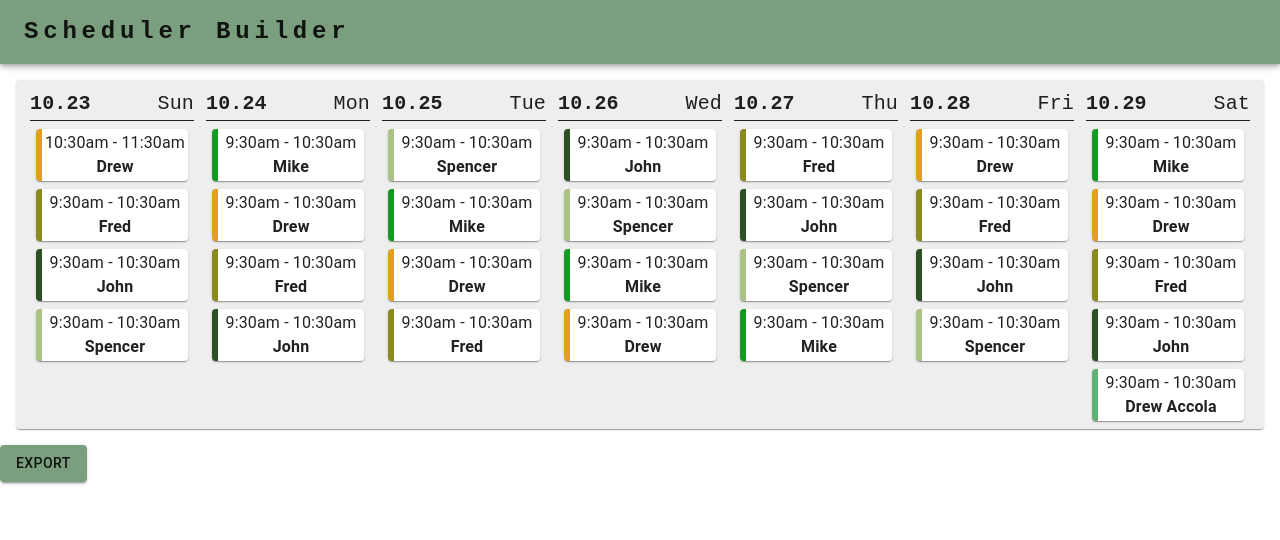
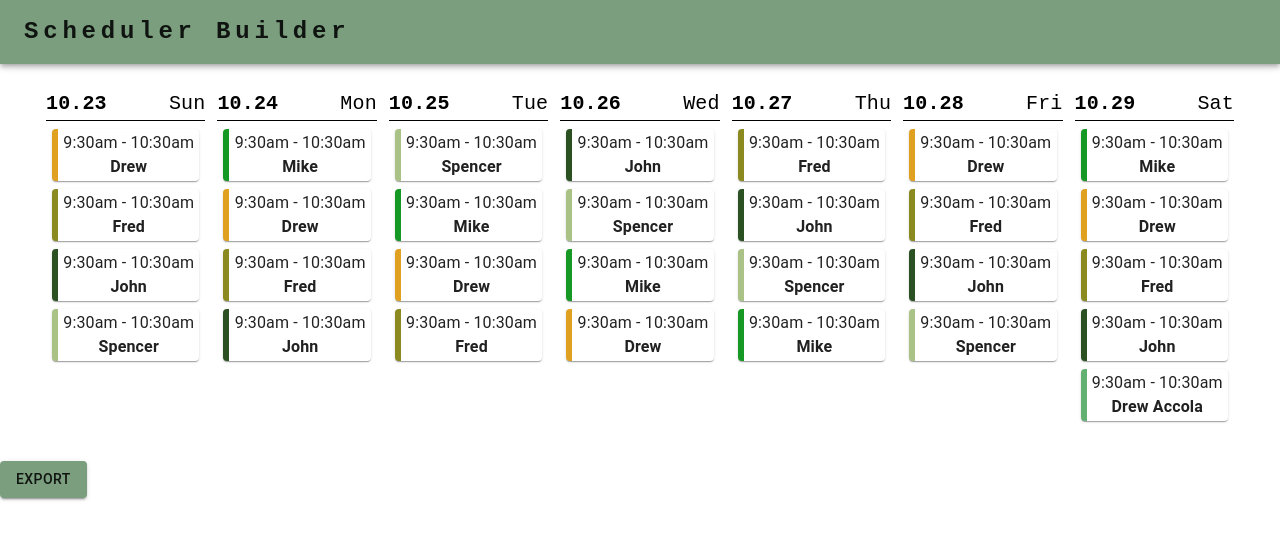
Before and after one commit to Stout-2022-Capstone-Scheduler-Team/SchedulerApp, a Next.js app: page /edit-schedule in a window 1280 px wide. Shown: the top 540 px of the page. Built offline with nearby package versions, Linux system fonts and the light colour scheme.

Commit message:
deleted paper

```diff
--- a/components/Calendar/Calendar.tsx
+++ b/components/Calendar/Calendar.tsx
@@ -12,8 +12,7 @@ interface Props {
 
 export function Calendar({ allShifts, exportRef }: Props): JSX.Element {
   return (
-    <Paper sx={{ m: 2, p: 1, bgcolor: "#eeeeee" }} ref={exportRef}>
-      <Grid container columns={7}>
+    <Grid container columns={7} sx={{p:5, pt:3}} ref={exportRef}>
       <Grid item xs={1} sx={{ px: 0.75 }}>
         <WeeklyDate dayOfWeek="Sun" date="10.23" />
       </Grid>
@@ -85,6 +84,5 @@ export function Calendar({ allShifts, exportRef }: Props): JSX.Element {
         />
       </Grid>
     </Grid>
-    </Paper>
   );
 }
--- a/pages/edit-schedule.tsx
+++ b/pages/edit-schedule.tsx
@@ -7,8 +7,8 @@ export default function EditSchedule(): JSX.Element {
 	const dummyData  = [
 		new Shift(
       'Programmer',
+      new Time(9.50),
       new Time(10.50),
-      new Time(11.50),
       DayOftheWeek.Sunday,
       'Drew',
     ),
```
Lines whose indentation alone changed are shown as unchanged.
